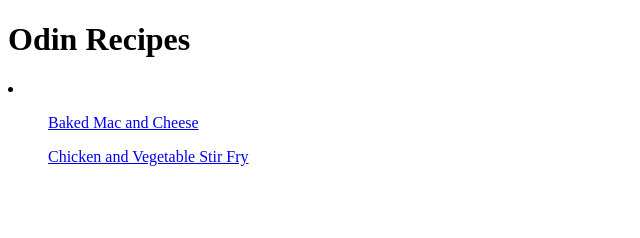
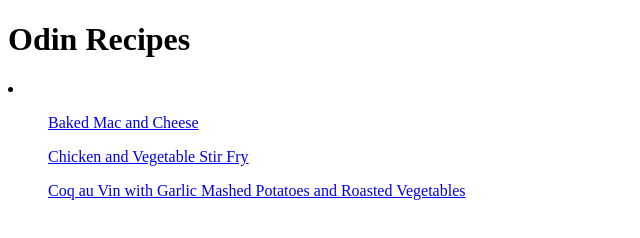
Before and after one commit to NateBoyd123/odin-recipes, a plain HTML site: page index.html in a window 1280 px wide. Shown: the whole page, without its empty margins (0-640 px from the left). Drawn offline with Linux system fonts and the light colour scheme.

Commit message:
Added qoc au vin to recipe list

```diff
--- a/index.html
+++ b/index.html
@@ -17,6 +17,11 @@
           >Chicken and Vegetable Stir Fry</a
         >
       </ul>
+      <ul>
+        <a href="recipes/qoc-au-vin.html"
+          >Coq au Vin with Garlic Mashed Potatoes and Roasted Vegetables</a
+        >
+      </ul>
     </li>
   </body>
 </html>
```
